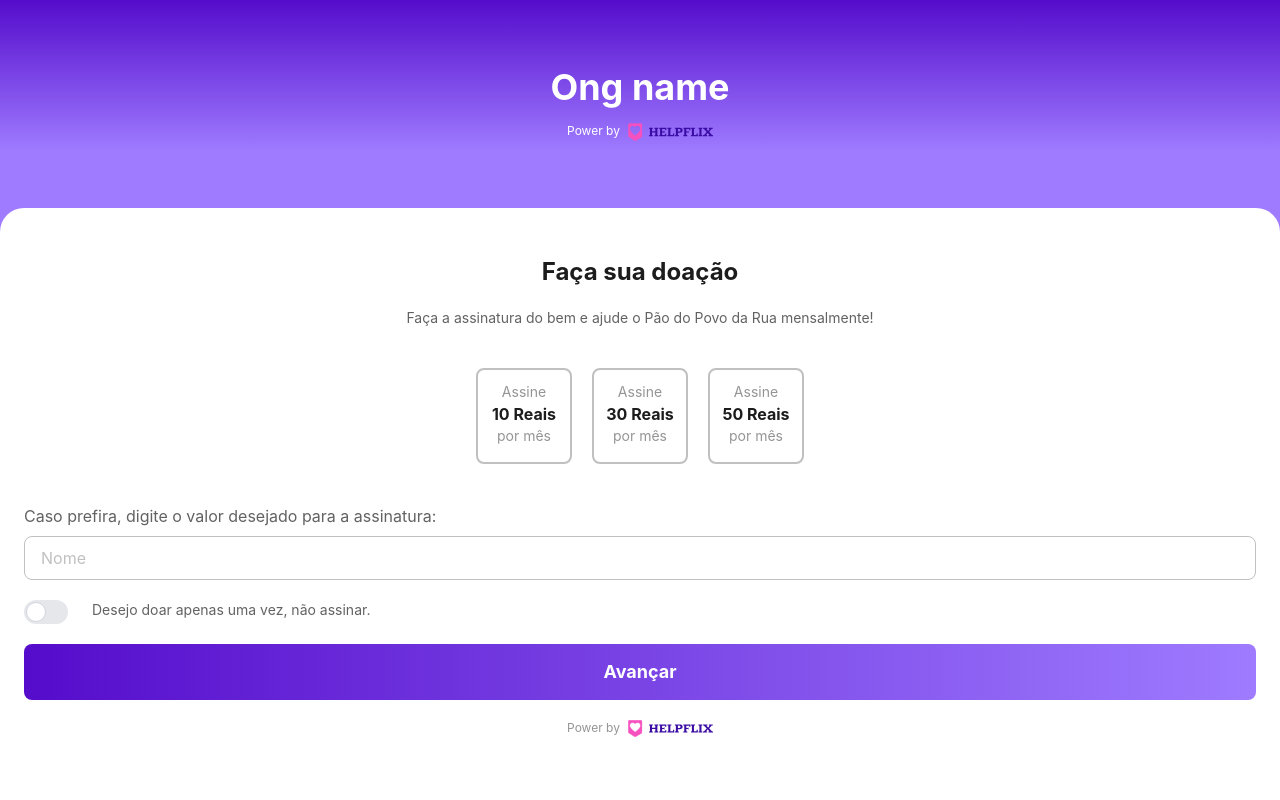
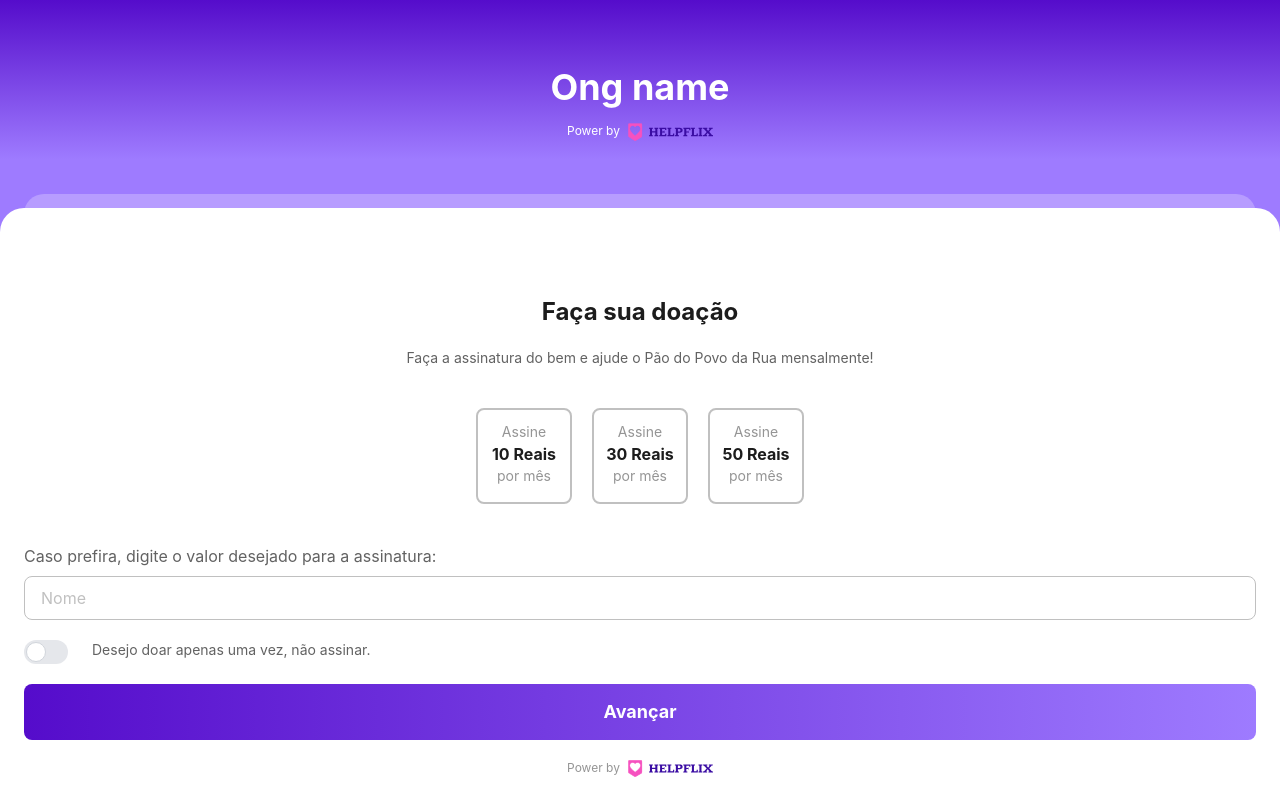
Before and after one commit to wendelfreitas/helpflix, a Next.js app: page / in a window 1280 px wide. Built offline with nearby package versions, Linux system fonts and the light colour scheme.

Commit message:
feat: add shadow effect

```diff
--- a/src/app/layout.tsx
+++ b/src/app/layout.tsx
@@ -24,6 +24,7 @@ export default function RootLayout({
           </header>
 
           <div className="bg-white rounded-t-3xl flex flex-col items-center px-6 ">
+            <div className="w-full h-10 bg-white rounded-full relative -top-3.5 opacity-25"></div>
             {children}
           </div>
         </div>
```
